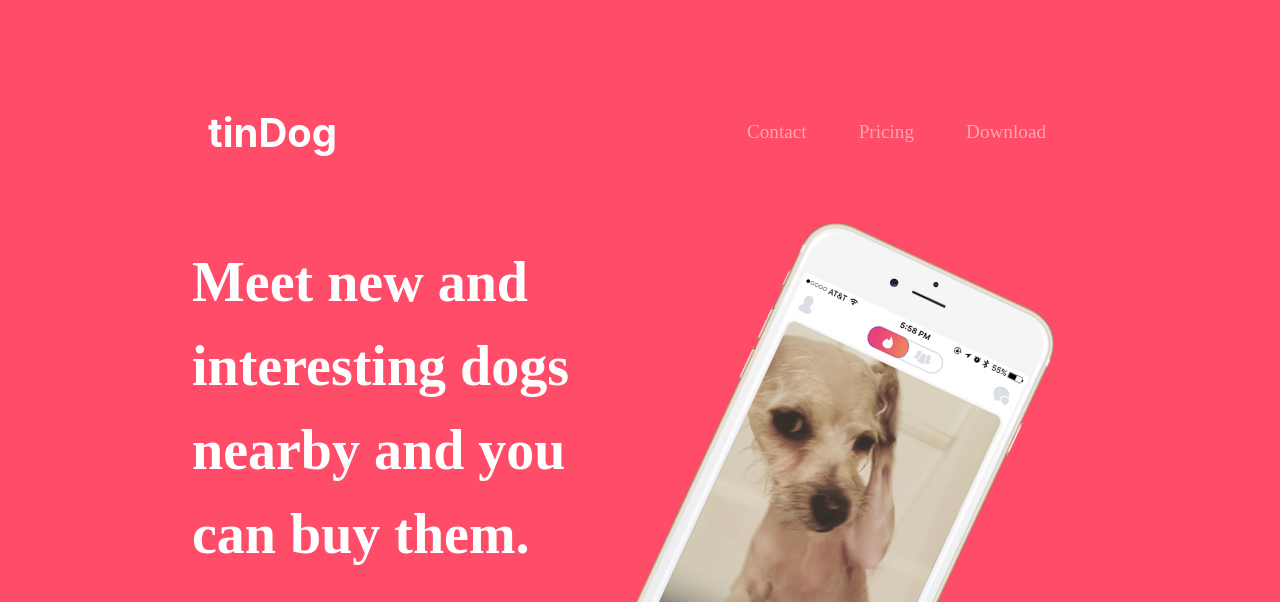
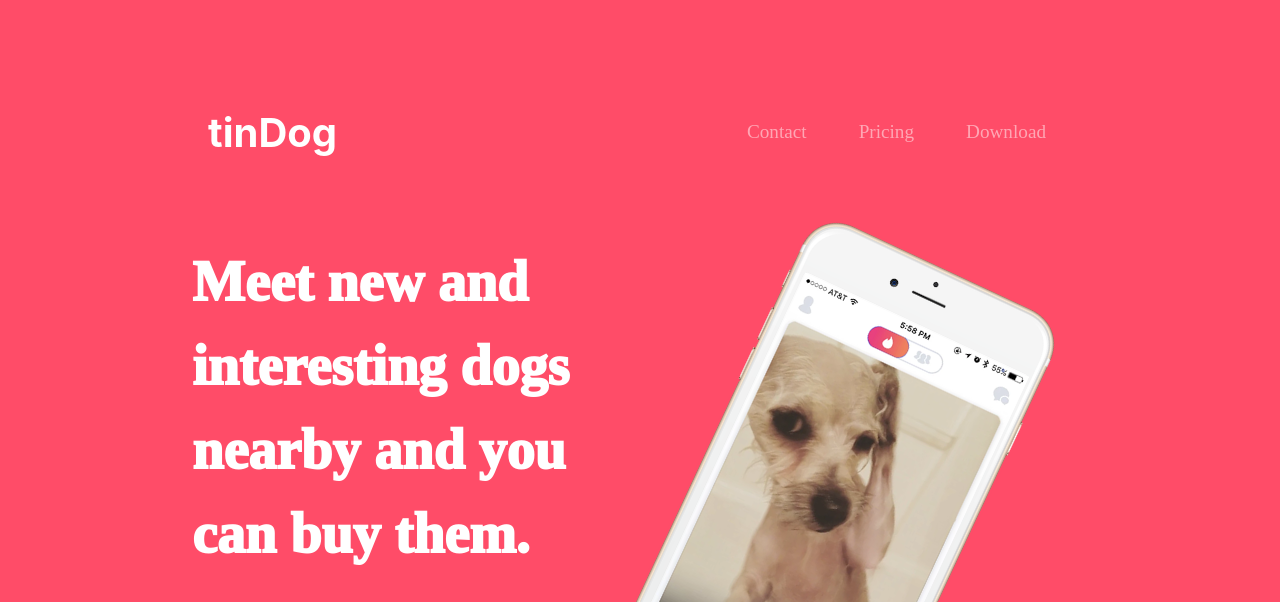
Before and after one commit to tharani247/myfirstproject, a plain HTML site: page index.html in a window 1280 px wide. Shown: the top 602 px of the page. Drawn offline with nearby package versions, Linux system fonts and the light colour scheme.

Commit message:
Update styles.css

```diff
--- a/styles.css
+++ b/styles.css
@@ -26,7 +26,7 @@ h1
 
 {
   font-family: 'Montserrat-Black';
-  font-weight: 900;
+  font-weight: 905;
   font-size: 3.5rem;
   line-height: 1.5;
 }
```
